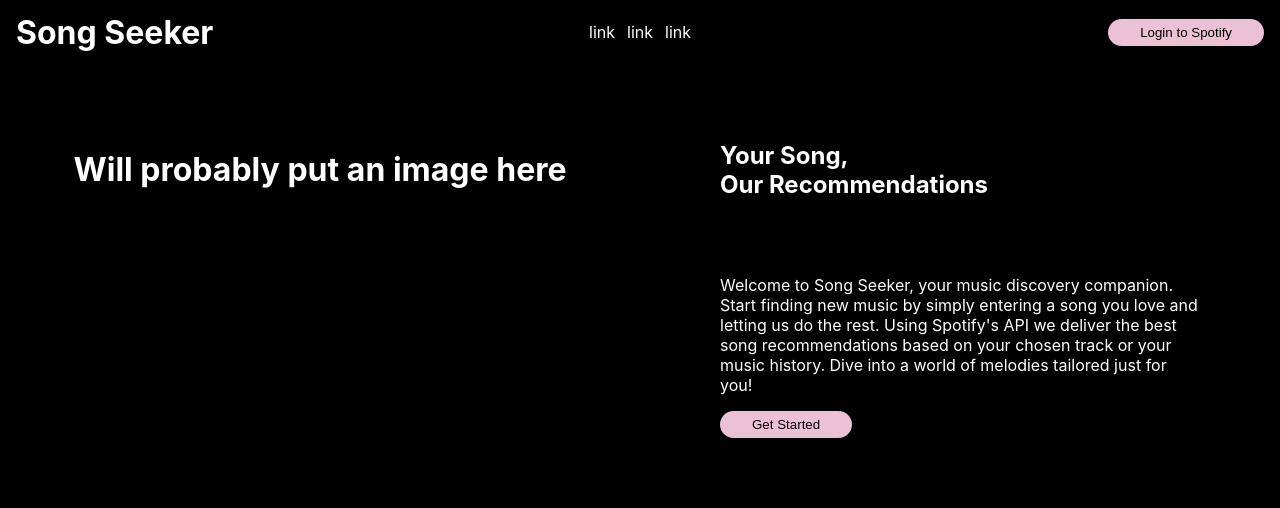
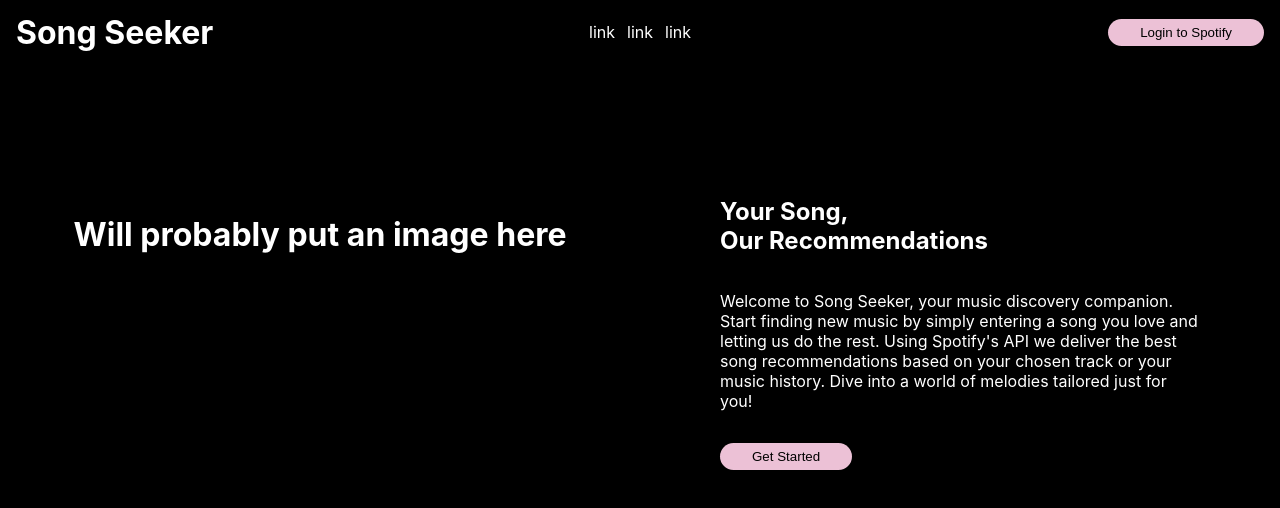
Before and after one commit to victora-lopez/Song-seeker, a React (Create React App) app in the folder song-seeker/: page / in a window 1280 px wide. Shown: the top 508 px of the page. Built offline with nearby package versions, Linux system fonts and the light colour scheme.

Commit message:
Add minor css changes
moves items in first grid row
to the bottom of the grid row
and added bottom margin to add
some space between description
and button.

```diff
--- a/song-seeker/src/Components/Content.css
+++ b/song-seeker/src/Components/Content.css
@@ -9,7 +9,7 @@
 .content-right{
     display: flex;
     justify-content: center;
-    align-items: center;
+    align-items: flex-end;
     padding: 1rem 2rem;
     display: grid;
     grid-template-rows: repeat(2, minmax(100px, 1fr));
@@ -20,3 +20,7 @@
     flex-flow: column nowrap;
     max-width: 30rem;
 }
+
+.description{
+    margin-bottom: 2rem;
+}
--- a/song-seeker/src/Components/Content.js
+++ b/song-seeker/src/Components/Content.js
@@ -12,7 +12,8 @@ function Content(props) {
             <div className="content-right">
                 <h2>Your Song,<br></br> Our Recommendations</h2>
                 <div>
-                    <p>Welcome to Song Seeker, your music discovery companion. Start finding new music
+                    <p className="description">
+                        Welcome to Song Seeker, your music discovery companion. Start finding new music
                         by simply entering a song you love and letting us do the rest. Using Spotify's
                         API we deliver the best song recommendations based on your chosen track or your
                         music history. Dive into a world of melodies tailored just for you!
```
